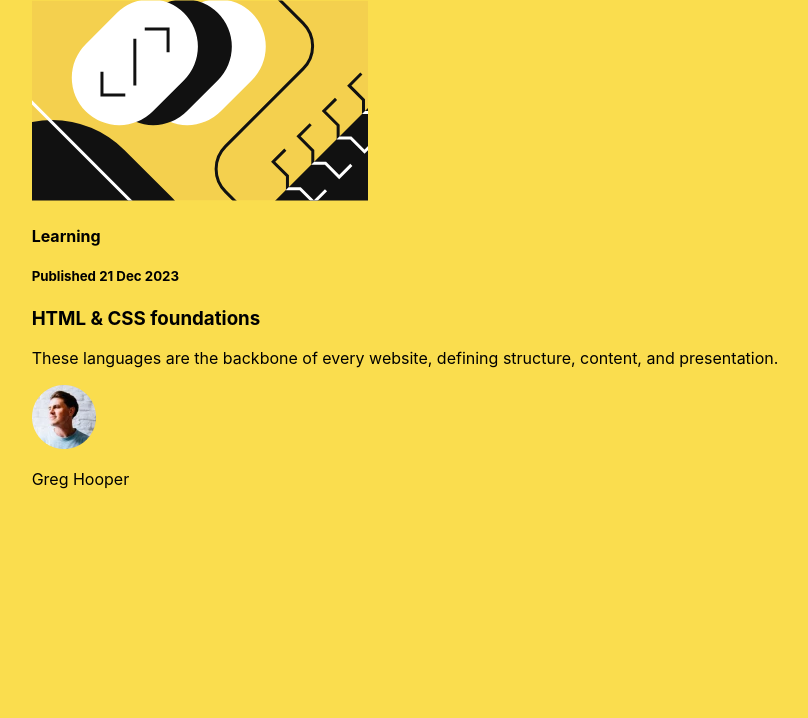
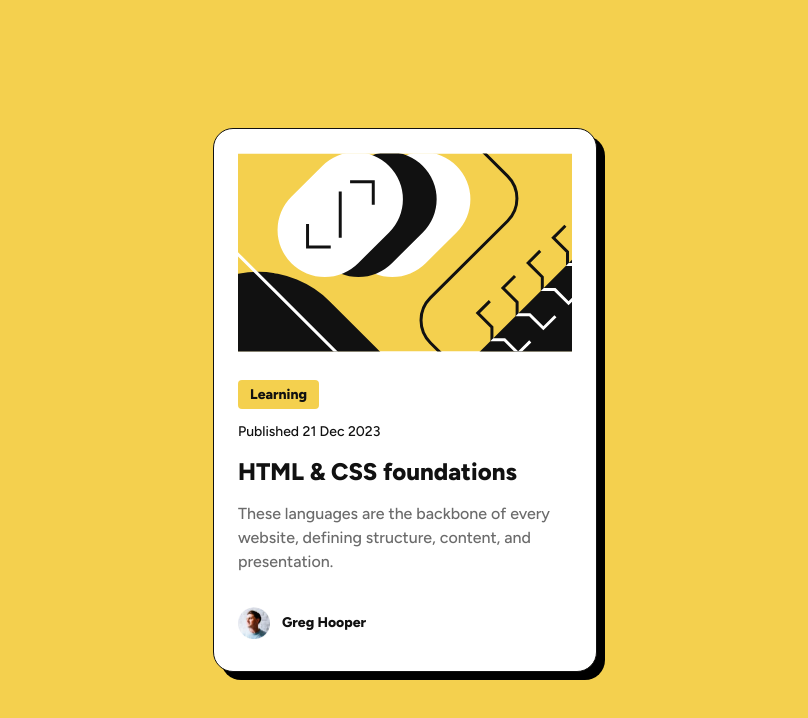
Before and after one commit to hollowayjenelle/blog-preview-card, a React (Create React App) app: page / in a window 1280 px wide. Shown: the top 718 px of the page, without its empty margins (235-1043 px from the left). Built offline with nearby package versions, Linux system fonts and the light colour scheme.

Commit message:
add styling to card

```diff
--- a/public/index.html
+++ b/public/index.html
@@ -8,6 +8,12 @@
     <meta
       name="description"
       content="Web site created using create-react-app"
+    />
+    <link rel="preconnect" href="https://fonts.googleapis.com" />
+    <link rel="preconnect" href="https://fonts.gstatic.com" crossorigin />
+    <link
+      href="https://fonts.googleapis.com/css2?family=Figtree:ital,wght@0,300..900;1,300..900&display=swap"
+      rel="stylesheet"
     />
     <link rel="apple-touch-icon" href="%PUBLIC_URL%/logo192.png" />
     <!--
--- a/src/App.css
+++ b/src/App.css
@@ -2,11 +2,15 @@ body,
 html {
   margin: 0;
   padding: 0;
-  background-color: #fadd4e;
+  background-color: #f4d04e;
+}
+* {
+  box-sizing: border-box;
 }
 
 .App {
   display: flex;
   justify-content: center;
   align-items: center;
+  height: 100vh;
 }
--- a/src/components/Card/Card.css
+++ b/src/components/Card/Card.css
@@ -0,0 +1,74 @@
+.cardContainer {
+  width: 384px;
+  min-width: 327px;
+  background-color: white;
+  padding: 24px;
+  border: 1px solid #111;
+  border-radius: 20px;
+  box-shadow: 8px 8px #000;
+  font-family: "Figtree", sans-serif;
+}
+
+.blogImg {
+  width: 100%;
+  object-fit: fill;
+}
+
+.blogInfo {
+  margin: 24px 0;
+}
+
+.blogCategory {
+  background-color: #f4d04e;
+  display: inline-block;
+  margin: 0;
+  padding: 4px 12px;
+  color: #111;
+  font-size: 14px;
+  font-weight: 800;
+  line-height: 150%;
+  border-radius: 4px;
+}
+
+.blogDate {
+  margin: 12px 0;
+  color: #111;
+  font-size: 14px;
+  font-weight: 500;
+  line-height: 150%;
+}
+
+.blogTitle {
+  margin-top: 0;
+  margin-bottom: 12px;
+  color: #111;
+  font-size: 24px;
+  font-weight: 800;
+  line-height: 150%;
+}
+
+.blogDesc {
+  margin: 0;
+  font-size: 16px;
+  color: #6b6b6b;
+  font-weight: 500;
+  line-height: 150%;
+}
+
+.authorInfo {
+  display: flex;
+  align-items: center;
+}
+
+.authorImg {
+  width: 32px;
+  height: 32px;
+  margin-right: 12px;
+}
+
+.authorName {
+  color: #111;
+  font-size: 14px;
+  font-weight: 800;
+  line-height: 150%;
+}
--- a/src/components/Card/Card.tsx
+++ b/src/components/Card/Card.tsx
@@ -1,21 +1,24 @@
 import React from "react";
 import blogimage from "../../assets/blogimage.svg";
 import avatar from "../../assets/avatar.webp";
+import "./Card.css";
 
 const Card = () => {
   return (
     <div className="cardContainer">
-      <img src={blogimage} alt="blog illustration" />
-      <h4>Learning</h4>
-      <h5>Published 21 Dec 2023</h5>
-      <h3>HTML & CSS foundations</h3>
-      <p>
-        These languages are the backbone of every website, defining structure,
-        content, and presentation.
-      </p>
-      <div>
-        <img src={avatar} alt="blog author" />
-        <p>Greg Hooper</p>
+      <img src={blogimage} alt="blog illustration" className="blogImg" />
+      <div className="blogInfo">
+        <h4 className="blogCategory">Learning</h4>
+        <h5 className="blogDate">Published 21 Dec 2023</h5>
+        <h3 className="blogTitle">HTML & CSS foundations</h3>
+        <p className="blogDesc">
+          These languages are the backbone of every website, defining structure,
+          content, and presentation.
+        </p>
+      </div>
+      <div className="authorInfo">
+        <img src={avatar} alt="blog author" className="authorImg" />
+        <p className="authorName">Greg Hooper</p>
       </div>
     </div>
   );
```
